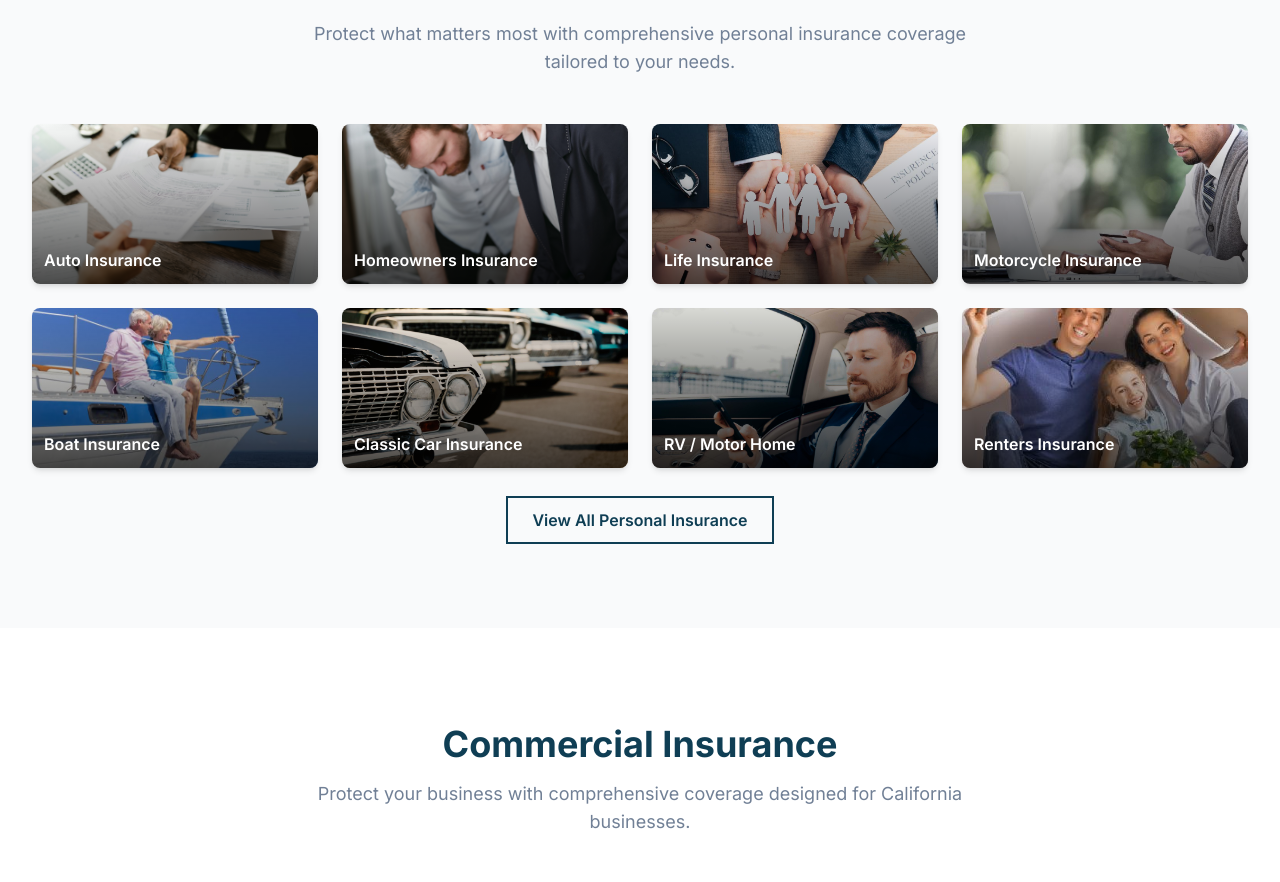
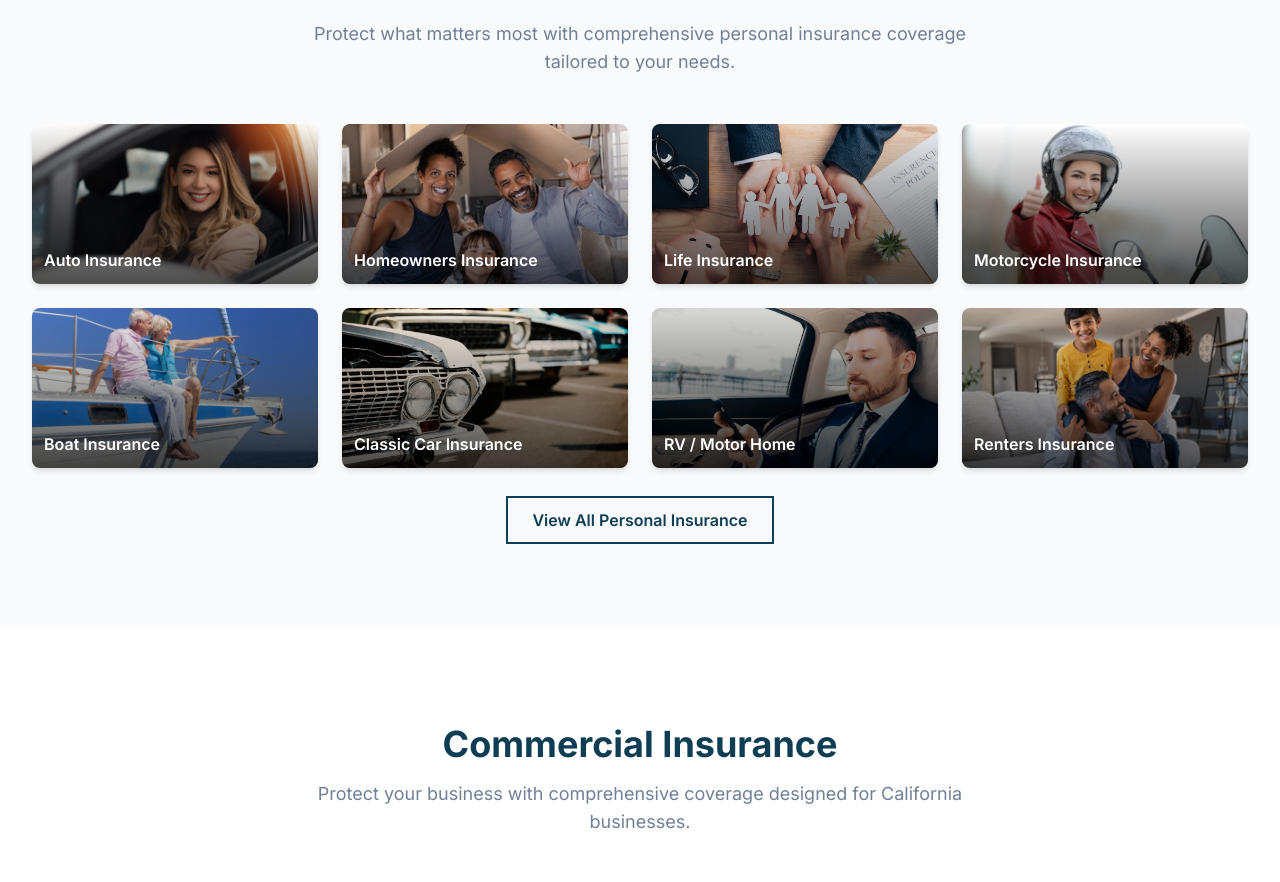
Before and after one commit to jj12343214324/the-zeno-agency, a Next.js app: page / in a window 1280 px wide. Shown: the part 1502-2384 px from the top of the page. Built offline with nearby package versions, Linux system fonts and the light colour scheme.

Commit message:
Update personal insurance images with better matches

```diff
--- a/src/app/page.tsx
+++ b/src/app/page.tsx
@@ -5,12 +5,12 @@ import HeroCarousel from '@/components/HeroCarousel';
 const personalInsuranceTypes = [
   {
     title: 'Auto Insurance',
-    image: '/images/pexels-rodnae-productions-7821684.jpg',
+    image: '/images/shutterstock_2149499793-scaled.jpg',
     href: '/personal-insurance#auto',
   },
   {
     title: 'Homeowners Insurance',
-    image: '/images/pexels-mikhail-nilov-7734591.jpg',
+    image: '/images/GettyImages-1270066435.jpg',
     href: '/personal-insurance#homeowners',
   },
   {
@@ -20,7 +20,7 @@ const personalInsuranceTypes = [
   },
   {
     title: 'Motorcycle Insurance',
-    image: '/images/38.jpg',
+    image: '/images/iStock-922534328-scaled.jpg',
     href: '/personal-insurance#motorcycle',
   },
   {
@@ -40,7 +40,7 @@ const personalInsuranceTypes = [
   },
   {
     title: 'Renters Insurance',
-    image: '/images/httpselements.envato.comconcept-of-housing-for-family-QNX596A.jpg',
+    image: '/images/shutterstock_1865153404-scaled.jpg',
     href: '/personal-insurance#renters',
   },
 ];
```
